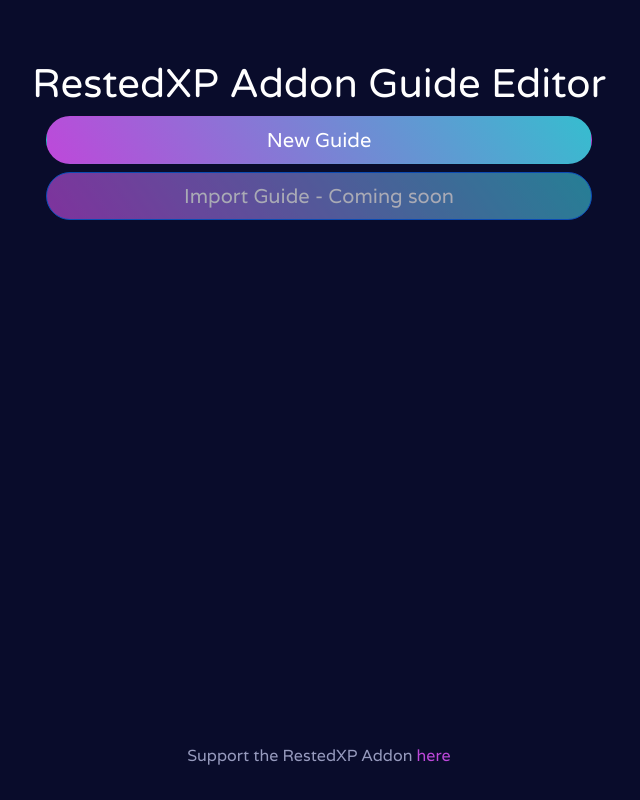
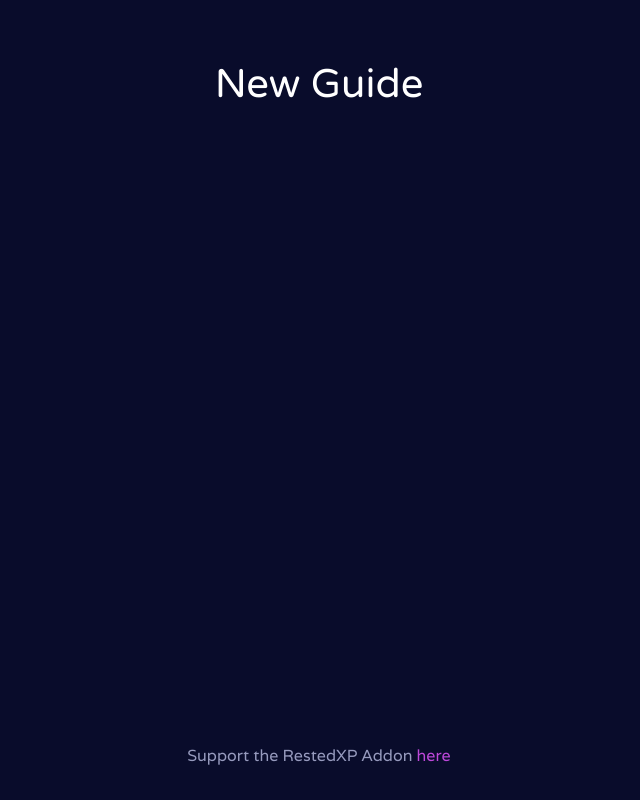
Before and after one commit to ryanjavens/restedxp-guide-tool, a Vue app: page /new-guide in a window 1280 px wide. Shown: the whole page, without its empty margins (321-961 px from the left). Built offline with nearby package versions, Linux system fonts and the light colour scheme.

Commit message:
Added vue router

```diff
--- a/package.json
+++ b/package.json
@@ -12,11 +12,13 @@
     "@tailwindcss/postcss7-compat": "^2.1.2",
     "bootstrap": "^5.0.1",
     "core-js": "^3.6.5",
-    "vue": "^3.0.0"
+    "vue": "^3.0.0",
+    "vue-router": "^4.0.0-0"
   },
   "devDependencies": {
     "@vue/cli-plugin-babel": "~4.5.0",
     "@vue/cli-plugin-eslint": "~4.5.0",
+    "@vue/cli-plugin-router": "^4.5.13",
     "@vue/cli-service": "~4.5.0",
     "@vue/compiler-sfc": "^3.0.0",
     "babel-eslint": "^10.1.0",
--- a/src/App.vue
+++ b/src/App.vue
@@ -1,15 +1,5 @@
 <template>
-  <div class="row">
-    <div class="col">
-      <h1>RestedXP Addon Guide Editor</h1>
-    </div>
-  </div>
-  <div class="row">
-    <div class="col-md-6 d-grid gap-2 mx-auto">
-      <button type="button" class="btn btn-lg btn-primary">New Guide</button>
-      <button type="button" class="btn btn-lg btn-primary disabled">Import Guide - Coming soon</button>
-    </div>
-  </div>
+  <router-view/>
 </template>
 
 <script>
--- a/src/assets/css/main.css
+++ b/src/assets/css/main.css
@@ -12,7 +12,7 @@
     font-family: 'Varela', sans-serif;
 }
 
-button.btn {
+button.btn, a.btn {
     font-family: 'Varela', sans-serif;
     color: #ffffff;
     border-radius: 30px;
@@ -21,7 +21,7 @@
     text-transform: none;
 }
 
-button.btn:hover {
+button.btn:hover, a.btn:hover {
     background: linear-gradient(-55deg,#be48da,#36bdcf);
 }
 
--- a/src/main.js
+++ b/src/main.js
@@ -1,7 +1,8 @@
 import { createApp } from 'vue'
 import App from './App.vue'
+import router from './router'
 import "bootstrap/dist/css/bootstrap.min.css"
 import "bootstrap"
 import './assets/css/main.css'
 
-createApp(App).mount('#app')
+createApp(App).use(router).mount('#app')
--- /dev/null
+++ b/src/router/index.js
@@ -0,0 +1,23 @@
+import { createRouter, createWebHistory } from 'vue-router'
+import Home from '../views/Home.vue'
+import Guide from '../views/Guide.vue'
+
+const routes = [
+  {
+    path: '/',
+    name: 'Home',
+    component: Home
+  },
+  {
+    path: '/new-guide',
+    name: 'New Guide',
+    component: Guide
+  }
+]
+
+const router = createRouter({
+  history: createWebHistory(process.env.BASE_URL),
+  routes
+})
+
+export default router
--- /dev/null
+++ b/src/views/Guide.vue
@@ -0,0 +1,9 @@
+<template>
+    <h1>New Guide</h1>
+</template>
+
+<script>
+export default {
+  name: 'Guide'
+}
+</script>
--- /dev/null
+++ b/src/views/Home.vue
@@ -0,0 +1,19 @@
+<template>
+  <div class="row">
+    <div class="col">
+      <h1>RestedXP Addon Guide Editor</h1>
+    </div>
+  </div>
+  <div class="row">
+    <div class="col-md-6 d-grid gap-2 mx-auto">
+      <router-link :to="{ name: 'New Guide' }" type="button" class="btn btn-lg btn-primary">New Guide</router-link>
+      <button type="button" class="btn btn-lg btn-primary disabled">Import Guide - Coming soon</button>
+    </div>
+  </div>
+</template>
+
+<script>
+export default {
+  name: 'Home'
+}
+</script>
```
Also changed, not shown: 1 other file (tests, documents, lock files or other folders).
